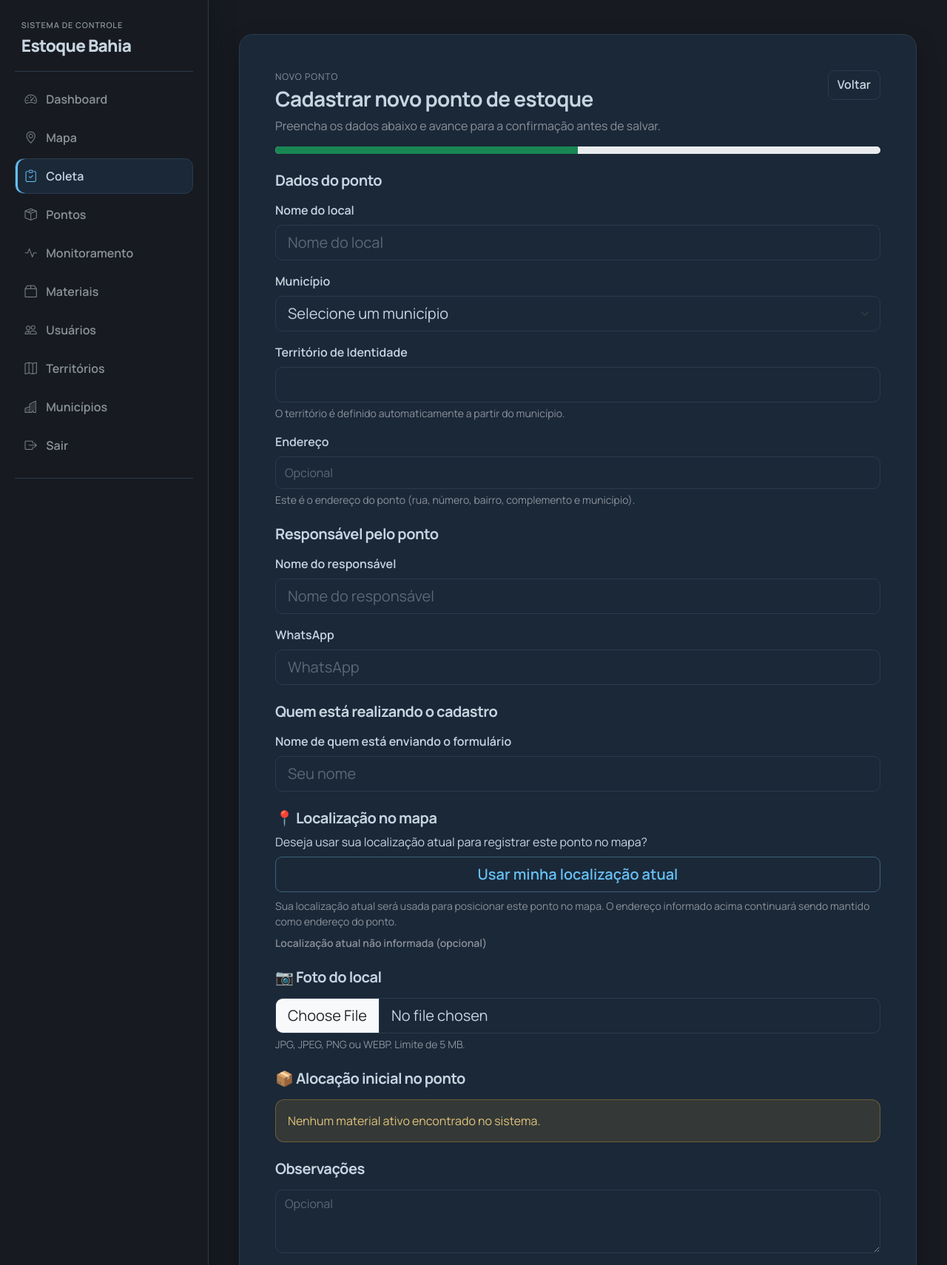
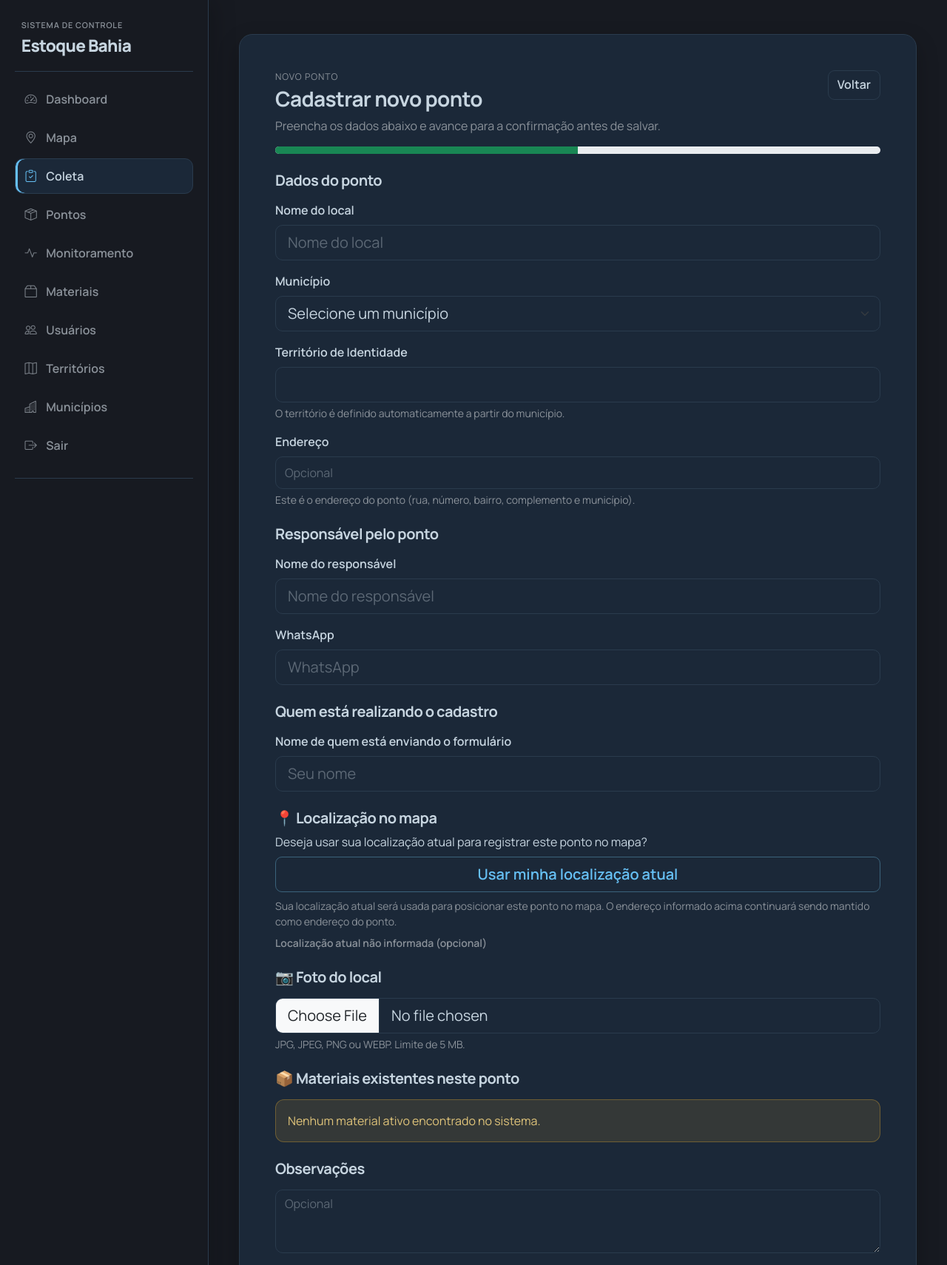
Before and after one commit to devcleristonjr/controle, a Flask app: page /coleta/novo in a window 1280 px wide. Shown: the top 1710 px of the page at 74% size. Run offline with Flask 3, Linux system fonts and the light colour scheme; data that the repository does not hold is empty; parts of the project's set-up code (start-up, migrations or seed data) failed here and were passed over; some libraries are stand-ins or nearby versions.

Commit message:
Simplifica cadastro de materiais no ponto (#21)
* Simplifica cadastro de materiais no ponto

* Limpa blocos vazios do cadastro de materiais

```diff
--- a/app/templates/coleta_public/novo.html
+++ b/app/templates/coleta_public/novo.html
@@ -5,7 +5,7 @@
   <div class="d-flex justify-content-between align-items-start gap-3 mb-3">
     <div>
       <div class="soft-label mb-1">Novo ponto</div>
-      <h1 class="h3 fw-bold mb-2">Cadastrar novo ponto de estoque</h1>
+      <h1 class="h3 fw-bold mb-2">Cadastrar novo ponto</h1>
       <p class="text-muted mb-0">Preencha os dados abaixo e avance para a confirmação antes de salvar.</p>
     </div>
     <a class="btn btn-outline-secondary" href="{{ url_for('coleta_public.index') }}">Voltar</a>
@@ -70,7 +70,7 @@
             <div class="material-row d-flex justify-content-between align-items-center gap-3">
               <div>
                 <div class="fw-semibold">{{ row.material.nome }}</div>
-                <div class="small text-muted">Total {{ '%.0f'|format(row.total_quantity) }} · Alocado {{ '%.0f'|format(row.allocated_quantity) }} · Disponível {{ '%.0f'|format(row.available_quantity) }}</div>
+                <div class="small text-muted">Quantidade registrada no sistema: {{ '%.0f'|format(row.total_quantity) }}</div>
               </div>
               <div class="fw-bold">{{ '%.0f'|format(row.new_quantity) }}</div>
             </div>
@@ -170,7 +170,7 @@
       </section>
 
       <section class="mb-4">
-        <h2 class="h5 fw-bold mb-3">📦 Alocação inicial no ponto</h2>
+        <h2 class="h5 fw-bold mb-3">📦 Materiais existentes neste ponto</h2>
         <div class="vstack gap-3">
           {% for material in materiais %}
             {% set snapshot = snapshots.get(material.id, {}) %}
@@ -178,10 +178,8 @@
               <div class="d-flex justify-content-between align-items-center gap-3 mb-2">
                 <div class="fw-semibold">{{ material.nome }}</div>
               </div>
-              <div class="small text-muted">Estoque total: {{ '%.0f'|format(snapshot.get('total', 0)) }}</div>
-              <div class="small text-muted">Já alocado nos pontos: {{ '%.0f'|format(snapshot.get('allocated', 0)) }}</div>
-              <div class="small text-muted mb-2">Disponível para esta alocação: {{ '%.0f'|format(snapshot.get('available', 0)) }}</div>
-              <label class="form-label small mb-1" for="qtd_{{ material.id }}">Quantidade a alocar neste ponto</label>
+              <div class="small text-muted">Quantidade registrada no sistema: {{ '%.0f'|format(snapshot.get('total', 0)) }}</div>
+              <label class="form-label small mb-1" for="qtd_{{ material.id }}">Quantidade existente neste ponto</label>
               <input id="qtd_{{ material.id }}" class="form-control form-control-lg" type="number" min="0" step="1" name="qtd_{{ material.id }}" value="{{ request.form.get('qtd_' ~ material.id, '') }}">
             </div>
           {% else %}
```
